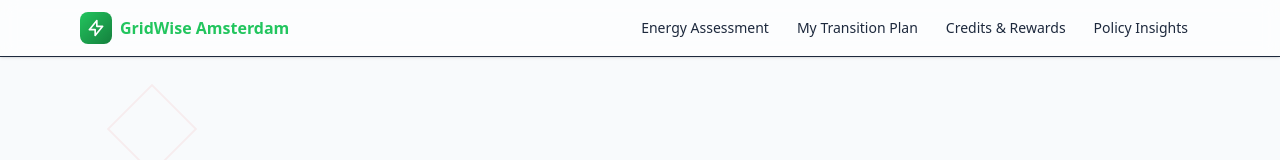
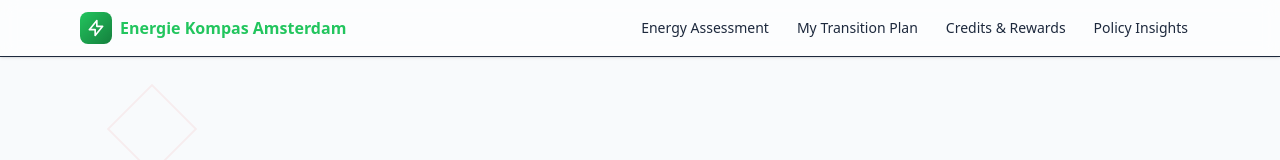
Before and after one commit to StrahilPeykov/gridwise, a React (Vite) app: page / in a window 1280 px wide. Shown: the top 160 px of the page. Built offline with nearby package versions, Linux system fonts and the light colour scheme.

Commit message:
Update app name to Energie Kompas Amsterdam

```diff
--- a/index.html
+++ b/index.html
@@ -4,7 +4,7 @@
     <meta charset="UTF-8" />
     <link rel="icon" type="image/svg+xml" href="/vite.svg" />
     <meta name="viewport" content="width=device-width, initial-scale=1.0" />
-    <title>GridWise Amsterdam – Energy Actions</title>
+    <title>Energie Kompas Amsterdam</title>
     <meta name="description" content="Simple energy choices for Amsterdam: personalized plan, rewards, and grid-friendly actions." />
     <meta name="theme-color" content="#22c55e" />
   </head>
--- a/src/App.tsx
+++ b/src/App.tsx
@@ -44,7 +44,7 @@ export default function App() {
               </svg>
             </div>
             <span className="text-base font-semibold text-[rgb(var(--brand))]">
-              GridWise Amsterdam
+              Energie Kompas Amsterdam
             </span>
           </Link>
 
```
